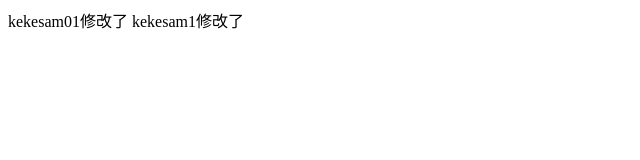
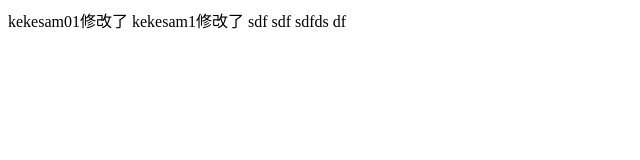
Before and after one commit to congjack/kekedrag, a plain HTML site: page index.html in a window 1280 px wide. Shown: the whole page, without its empty margins (0-640 px from the left). Drawn offline with Linux system fonts and the light colour scheme.

Commit message:
'解决冲突了'

```diff
--- a/index.html
+++ b/index.html
@@ -7,5 +7,7 @@
 	<body>
 		kekesam01修改了
 		kekesam1修改了
+		sdf
+		sdf sdfds df
 	</body>
 </html>
```
